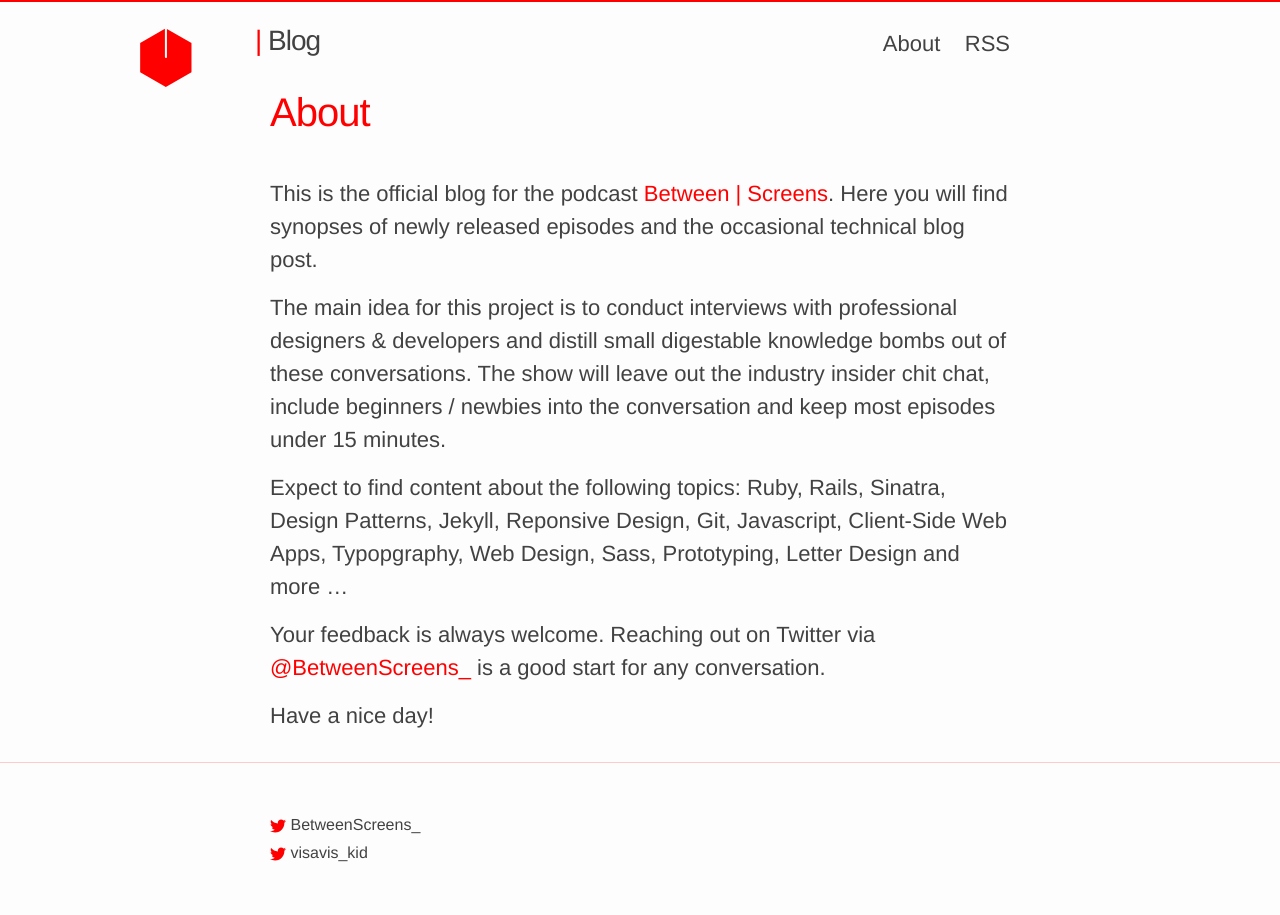
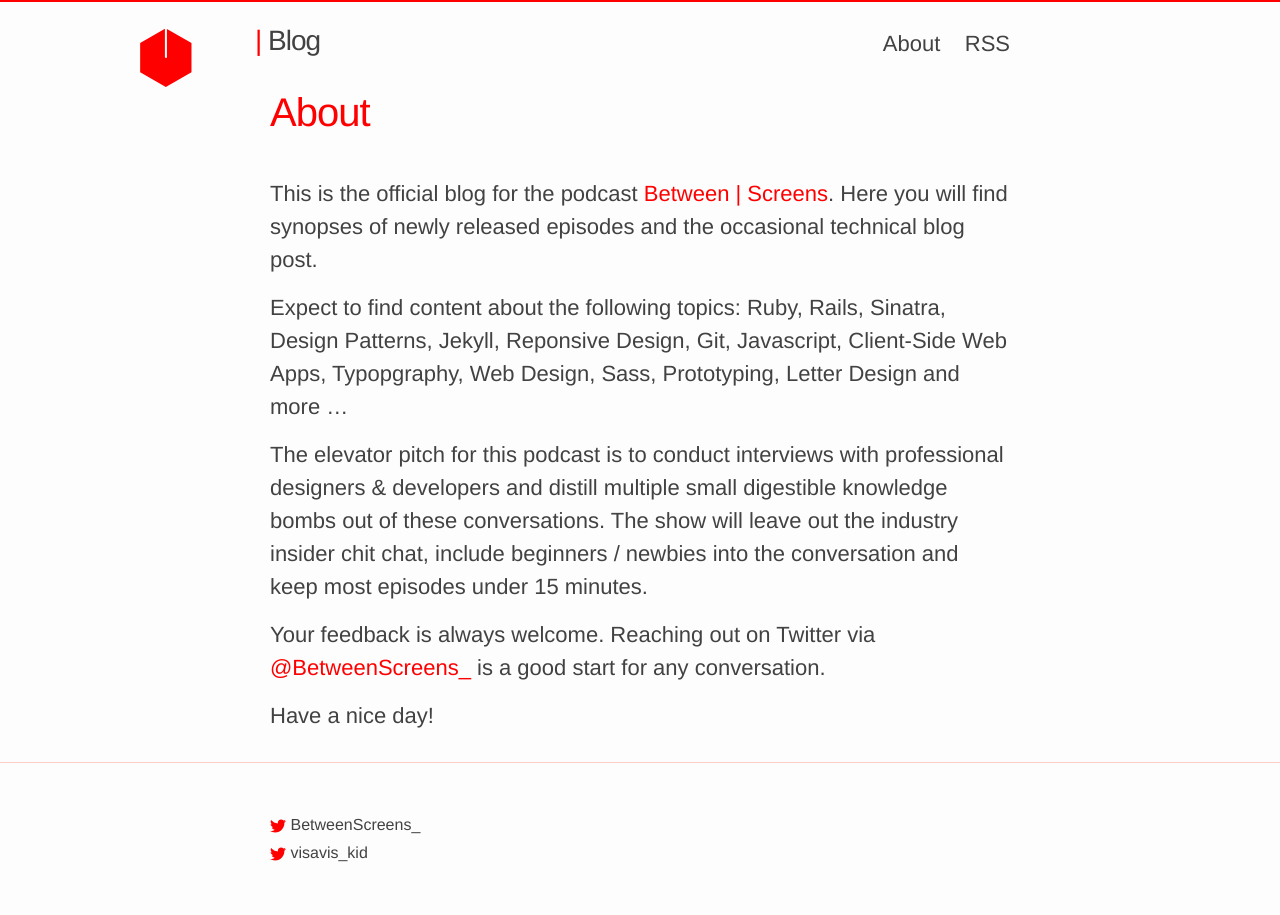
Before and after one commit to vis-kid/between_blog, a Jekyll site: the page built from about.md, in a window 1280 px wide. Built offline with Jekyll 4.4.1, drawn with Linux system fonts in a browser that asks for light colours.

Commit message:
Updates about text

```diff
--- a/about.md
+++ b/about.md
@@ -6,10 +6,10 @@
 
 This is the official blog for the podcast [Between \| Screens](http://google.com/). Here you will find synopses of newly released episodes and the occasional technical blog post.
 
-The main idea for this project is to conduct interviews with professional designers & developers and distill small digestable knowledge bombs out of these conversations. The show will leave out the industry insider chit chat, include beginners / newbies into the conversation and keep most episodes under 15 minutes.
-
 Expect to find content about the following topics:
 Ruby, Rails, Sinatra, Design Patterns, Jekyll, Reponsive Design, Git, Javascript, Client-Side Web Apps, Typopgraphy, Web Design, Sass, Prototyping, Letter Design and more …
+
+The elevator pitch for this podcast is to conduct interviews with professional designers & developers and distill multiple small digestible knowledge bombs out of these conversations. The show will leave out the industry insider chit chat, include beginners / newbies into the conversation and keep most episodes under 15 minutes.
 
 Your feedback is always welcome. Reaching out on Twitter via [@BetweenScreens\_](http://twitter.com/BetweenScreens_) is a good start for any conversation.
 
```
